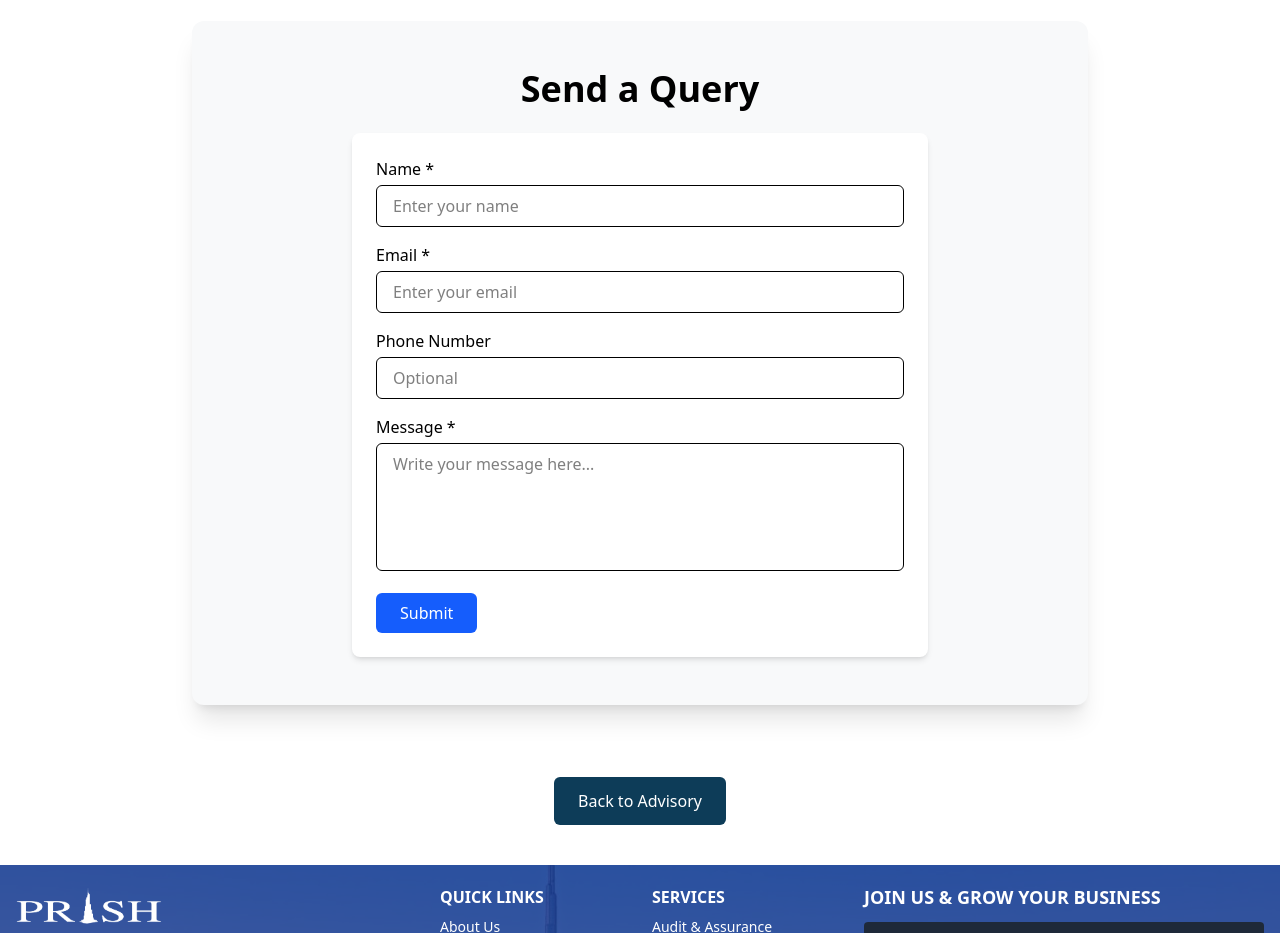
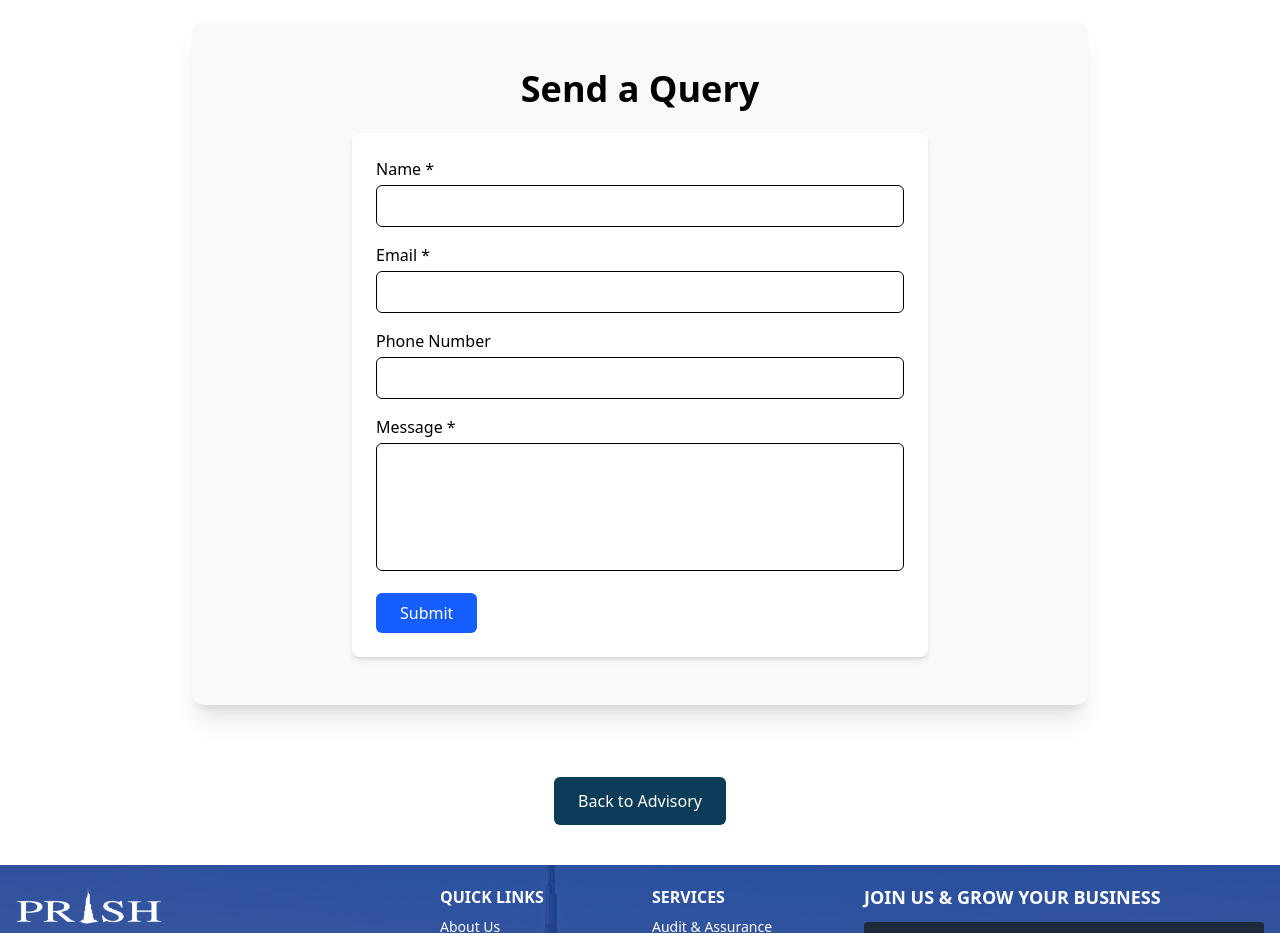
Before and after one commit to A09DIXIT/PrishAuditors, a React (Vite) app: page /sops in a window 1280 px wide. Shown: the part 2380-3313 px from the top of the page. Built offline with nearby package versions, Linux system fonts and the light colour scheme; a small style sheet from the web is missing.

Commit message:
frontend changes

```diff
--- a/src/assets/components/SendQueryForm/SendQueryForm.jsx
+++ b/src/assets/components/SendQueryForm/SendQueryForm.jsx
@@ -1,4 +1,5 @@
 import React, { useState } from "react";
+import emailjs from "@emailjs/browser";
 
 const SendQueryForm = () => {
   const [formData, setFormData] = useState({
@@ -8,40 +9,62 @@ const SendQueryForm = () => {
     message: ""
   });
 
-  const [submitted, setSubmitted] = useState(false);
+  const [showPopup, setShowPopup] = useState(false);
+  const [error, setError] = useState(false);
 
   const handleChange = (e) => {
-    const { name, value } = e.target;
-    setFormData((prev) => ({ ...prev, [name]: value }));
+    setFormData({ ...formData, [e.target.name]: e.target.value });
   };
 
-  const handleSubmit = (e) => {
+  const handleSubmit = async (e) => {
     e.preventDefault();
 
-    // ✅ Basic validation
-    if (!formData.name || !formData.email || !formData.message) {
-      alert("Please fill all required fields.");
-      return;
-    }
+    try {
+      await emailjs.send(
+        "service_l2rwk0i",        // ✅ SAME AS CONTACT FORM
+        "template_2tvvgf7",       // ✅ SAME TEMPLATE
+        {
+          user_name: formData.name,
+          user_email: formData.email,
+          phone: formData.phone,
+          message: formData.message,
+          reply_to: formData.email
+        },
+        "4qwnvEJOawyN-6Ips"        // ✅ SAME PUBLIC KEY
+      );
 
-    // ✅ For now, just log data (replace this with your API/Firebase call)
-    console.log("Form submitted:", formData);
+      setShowPopup(true);
+      setError(false);
 
-    setSubmitted(true);
       setFormData({
         name: "",
         email: "",
         phone: "",
         message: ""
       });
+
+      setTimeout(() => setShowPopup(false), 4000);
+
+    } catch (err) {
+      console.error("EmailJS Error:", err);
+      setError(true);
+    }
   };
 
   return (
-    <div className="max-w-xl mx-auto p-6 bg-white rounded-lg shadow-md">
+    <div className="max-w-xl mx-auto p-6 bg-white rounded-lg shadow-md relative">
 
-      {submitted && (
-        <div className="mb-4 p-3 text-green-600 bg-green-100 rounded-md text-center">
-          Your query has been submitted successfully!
+      {/* ✅ SUCCESS POPUP */}
+      {showPopup && (
+        <div className="absolute -top-16 left-1/2 transform -translate-x-1/2 bg-green-500 text-white px-6 py-3 rounded-lg shadow-lg">
+          Your query has been sent successfully!
+        </div>
+      )}
+
+      {/* ❌ ERROR MESSAGE */}
+      {error && (
+        <div className="mb-4 p-3 text-red-600 bg-red-100 rounded-md text-center">
+          Something went wrong. Please try again.
         </div>
       )}
 
@@ -54,8 +77,7 @@ const SendQueryForm = () => {
             value={formData.name}
             onChange={handleChange}
             required
-            className="w-full border px-4 py-2 rounded-md focus:outline-none focus:ring focus:border-blue-300"
-            placeholder="Enter your name"
+            className="w-full border px-4 py-2 rounded-md"
           />
         </div>
 
@@ -67,8 +89,7 @@ const SendQueryForm = () => {
             value={formData.email}
             onChange={handleChange}
             required
-            className="w-full border px-4 py-2 rounded-md focus:outline-none focus:ring focus:border-blue-300"
-            placeholder="Enter your email"
+            className="w-full border px-4 py-2 rounded-md"
           />
         </div>
 
@@ -79,8 +100,7 @@ const SendQueryForm = () => {
             name="phone"
             value={formData.phone}
             onChange={handleChange}
-            className="w-full border px-4 py-2 rounded-md focus:outline-none focus:ring focus:border-blue-300"
-            placeholder="Optional"
+            className="w-full border px-4 py-2 rounded-md"
           />
         </div>
 
@@ -91,14 +111,13 @@ const SendQueryForm = () => {
             value={formData.message}
             onChange={handleChange}
             required
-            className="w-full border px-4 py-2 rounded-md h-32 resize-none focus:outline-none focus:ring focus:border-blue-300"
-            placeholder="Write your message here..."
+            className="w-full border px-4 py-2 rounded-md h-32 resize-none"
           />
         </div>
 
         <button
           type="submit"
-          className="bg-blue-600 text-white py-2 px-6 rounded-md hover:bg-blue-700 transition duration-200"
+          className="bg-blue-600 text-white py-2 px-6 rounded-md hover:bg-blue-700 transition"
         >
           Submit
         </button>
```
Lines whose indentation alone changed are shown as unchanged.
